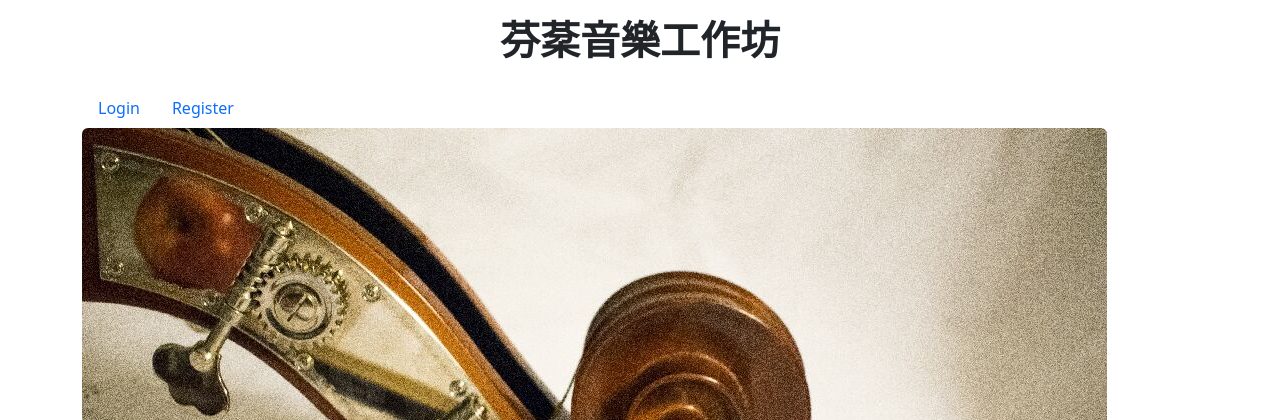
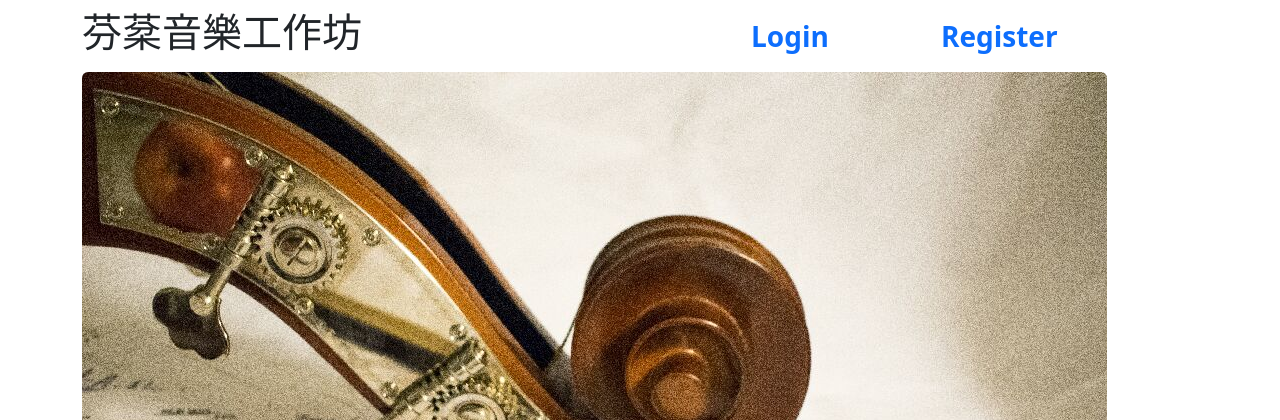
Before and after one commit to ryan-ocmlab-onmicrosoft/job-website-tutorial, a Flask app: page / in a window 1280 px wide. Shown: the top 420 px of the page. Run offline with Flask 2, Linux system fonts and the light colour scheme; some libraries are stand-ins or nearby versions.

Commit message:
have header and navigate links in the same row

```diff
--- a/templates/home.html
+++ b/templates/home.html
@@ -12,11 +12,13 @@
   </head>
   <body>
     <div class="container">
-      <h1 class="text-center fs-1 lh-lg fw-bold">芬棻音樂工作坊</h1>
-      <nav class="nav">
-        <a class="nav-link active" aria-current="page" href="/login">Login</a>
-        <a class="nav-link" href="/register">Register</a>
-      </nav>
+      <div class="row nav text-start fs-1 lh-lg fw-bold">
+        <h1 class="col-7 mt-2">芬棻音樂工作坊</h1>
+      <!-- <nav class="nav"> -->
+        <a class="col-2 nav-link active fs-3" aria-current="page" href="/login">Login</a>
+        <a class="col-2 nav-link fs-3" href="/register">Register</a>
+      <!-- </nav> -->
+      </div>
       <img class="img-fluid rounded" id="Annie" src="/static/violin.jpg" />
       <h2 class="text-start mt-4 mb-2 fs-3 lh-lg fw-semibold fw-normal">
         關於我們的故事
```
